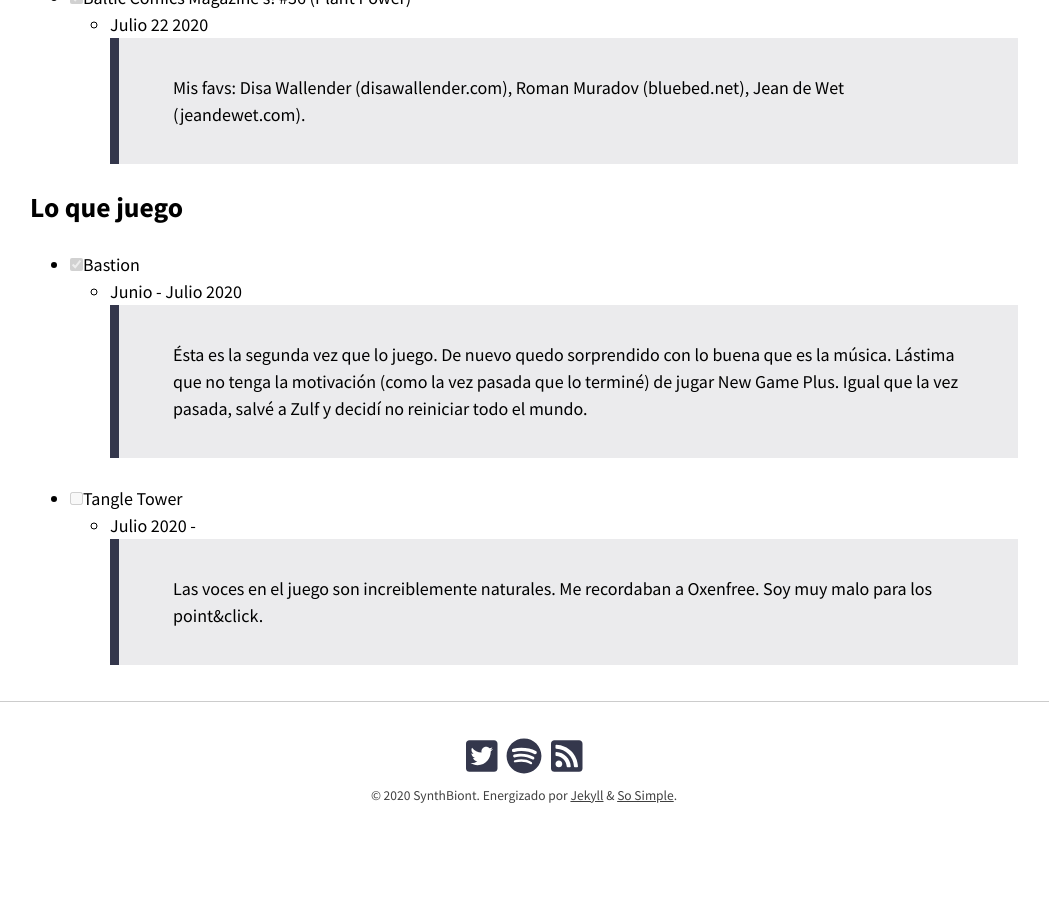
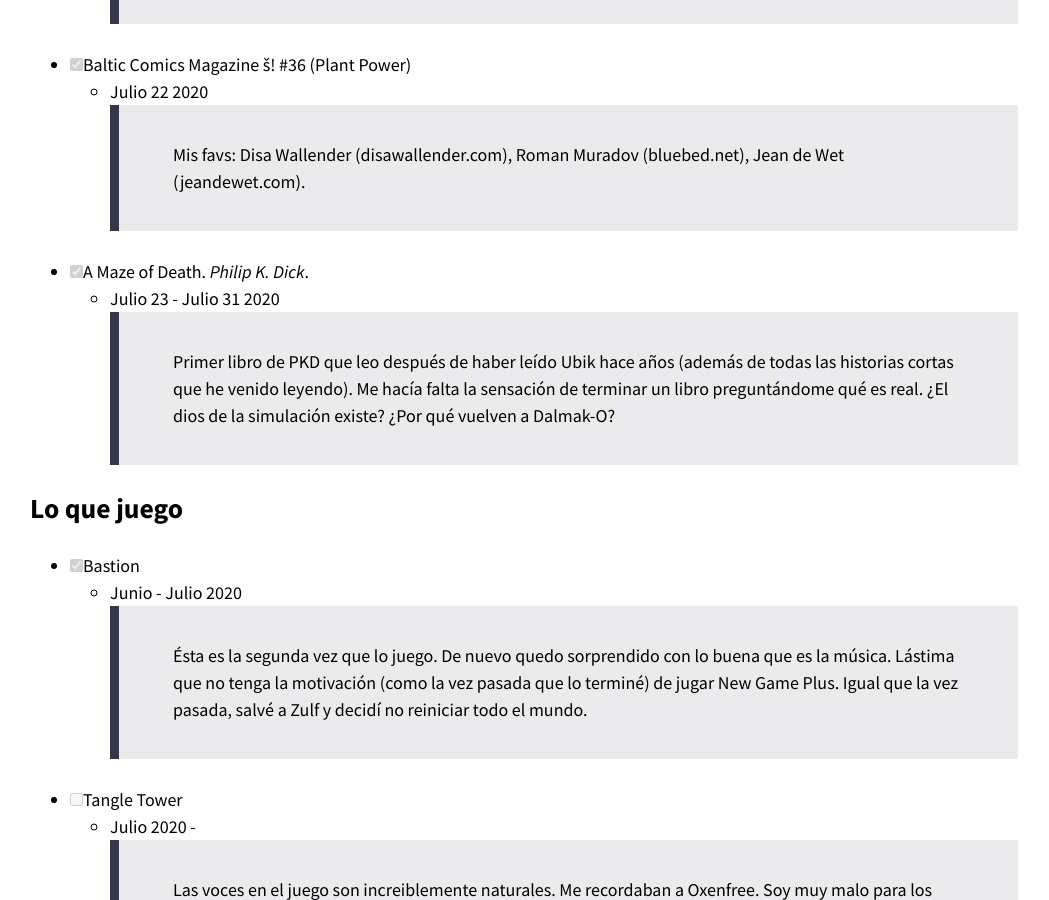
Before and after one commit to synthbiont/synthbiont.github.io, a Jekyll site: the page built from leo.md, in a window 1280 px wide and 900 px high, scrolled down 1141 px. Shown: the whole window, without its empty margins (116-1165 px from the left). Built offline with Jekyll 4.4.1, drawn with Linux system fonts in a browser that asks for light colours; nearby versions of some CDN libraries; emoji names are drawn with the system emoji font; our own code applies the rules of GitHub Pages for plain Markdown files; before the commit the page ends 2019 px from its top, so only the background shows below that.

Commit message:
Edited Note

```diff
--- a/leo.md
+++ b/leo.md
@@ -27,6 +28,10 @@ permalink: /leo/
       > Mis favs: Disa Wallender (disawallender.com),  Roman Muradov (bluebed.net), Jean de Wet (jeandewet.com).
 
 
+- [x] A Maze of Death. *Philip K. Dick*.
+  -  Julio 23 - Julio 31 2020
+     > Primer libro de PKD que leo después de haber leído Ubik hace años (además de todas las historias cortas que he venido leyendo). Me hacía falta la sensación de terminar un libro preguntándome qué es real. ¿El dios de la simulación existe? ¿Por qué vuelven a Dalmak-O?
+
 ## Lo que juego
 
 - [x] Bastion
```
Also changed, not shown: other parts of leo.md (+3 -2 lines).
